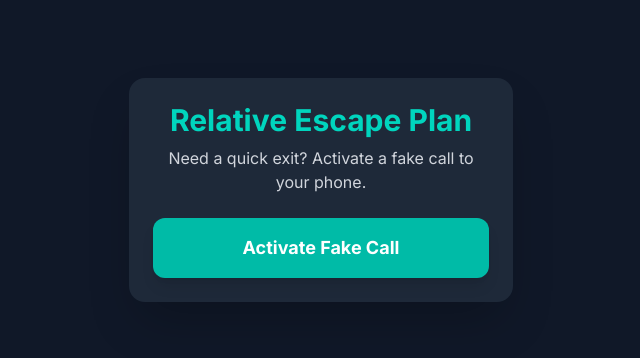
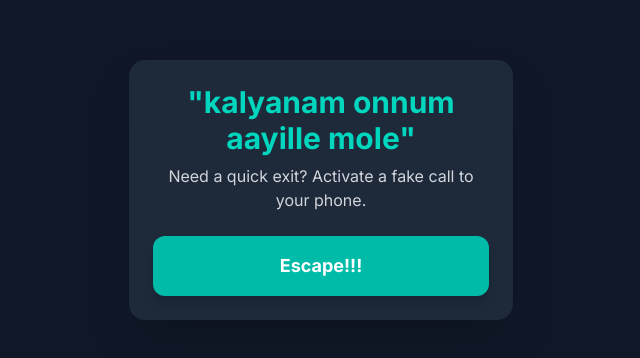
Before and after one commit to popsak-098/relative-escape-plan, a Next.js app: page / in a window 1280 px wide. Shown: the part 210-568 px from the top of the page, without its empty margins (319-959 px from the left). Built offline with nearby package versions, Linux system fonts and the light colour scheme.

Commit message:
Update page.js

```diff
--- a/src/app/page.js
+++ b/src/app/page.js
@@ -20,7 +20,7 @@ const funnyExcuses = [
 export default function HomePage() {
   // Here we set up our "memory boxes" (state) using useState.
   const [isCallScreenVisible, setIsCallScreenVisible] = useState(false);
-  const [timer, setTimer] = useState(10); // The call will be triggered in 10 seconds.
+  const [timer, setTimer] = useState(5); // The call will be triggered in 5 seconds.
   const [isCallActive, setIsCallActive] = useState(false);
   const [showExcuse, setShowExcuse] = useState(false);
   const [selectedExcuse, setSelectedExcuse] = useState("");
@@ -104,7 +104,7 @@ export default function HomePage() {
         {!isCallScreenVisible && !showExcuse ? (
           // --- 1. The Initial Screen ---
           <>
-            <h1 className="text-3xl font-bold text-teal-400 mb-2">Relative Escape Plan</h1>
+            <h1 className="text-3xl font-bold text-teal-400 mb-2">"kalyanam onnum aayille mole"</h1>
             <p className="text-gray-300 mb-6">
               Need a quick exit? Activate a fake call to your phone.
             </p>
@@ -112,7 +112,7 @@ export default function HomePage() {
               onClick={handleActivate}
               className="w-full bg-teal-500 hover:bg-teal-600 text-white font-bold py-4 px-4 rounded-xl text-lg shadow-lg transition-transform transform hover:scale-105"
             >
-              Activate Fake Call
+              Escape!!!
             </button>
           </>
         ) : showExcuse ? (
```
